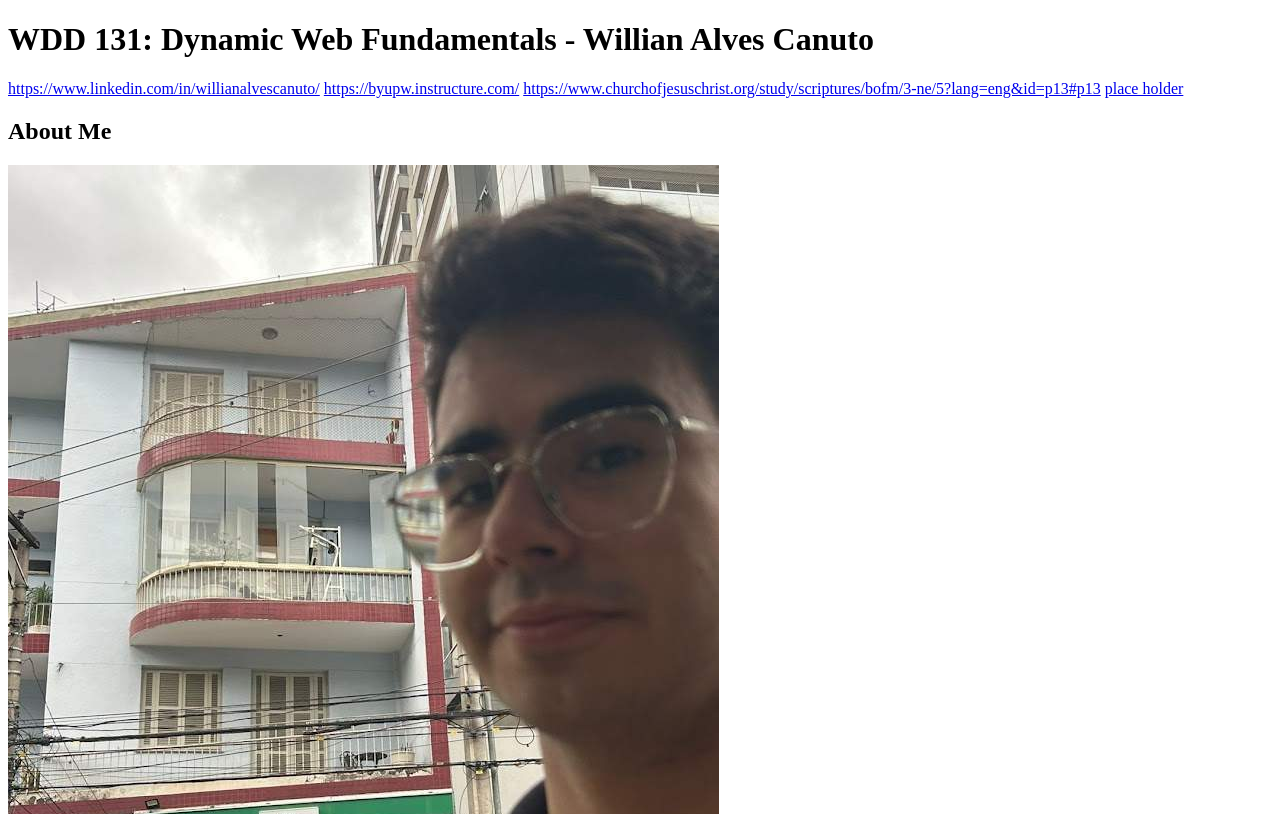
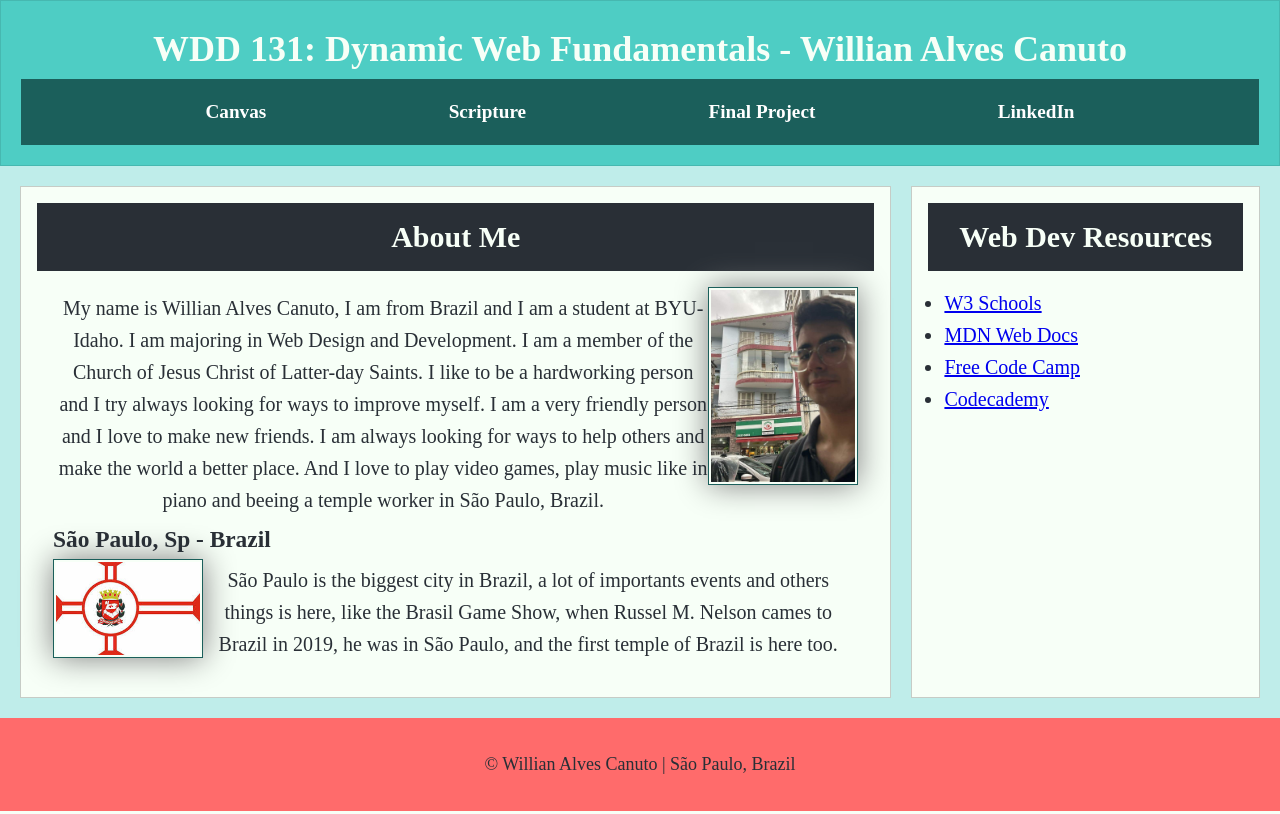
Before and after one commit to CaptainWillKidd/wdd131, a plain HTML site: page week01/index.html in a window 1280 px wide. Shown: the top 814 px of the page. Drawn offline with Linux system fonts and the light colour scheme; a web font is replaced by a local one.

Commit message:
css done and some ajust in html

```diff
--- a/week01/index.html
+++ b/week01/index.html
@@ -7,38 +7,48 @@
     <meta name="description" content="WDD 131 - Dynamic Web Fundamentals, Willian Alves Canuto,
     about me, portfolio, projects, contact">
     <meta name="author" content="Willian Alves Canuto">
+
+    <link rel="stylesheet" href="styles/base.css">
+
+    <link rel="preconnect" href="https://fonts.googleapis.com">
+    <link rel="preconnect" href="https://fonts.gstatic.com" crossorigin>
+    <link href="https://fonts.googleapis.com/css2?family=Markazi+Text:wght@400..700&display=swap" rel="stylesheet">
+
+    <script src="scripts/getdates.js" defer></script>
 </head>
 <body>
     <header>
         <h1>WDD 131: Dynamic Web Fundamentals - Willian Alves Canuto</h1>
         <nav>
-            <a href="Linkedin">https://www.linkedin.com/in/willianalvescanuto/</a>
-            <a href="Canvas">https://byupw.instructure.com/</a>
-            <a href="Scripture">https://www.churchofjesuschrist.org/study/scriptures/bofm/3-ne/5?lang=eng&id=p13#p13</a>
-            <a href="Final Project">place holder</a>
+            <a href="https://byupw.instructure.com/">Canvas</a>
+            <a href="https://www.churchofjesuschrist.org/study/scriptures/bofm/3-ne/5?lang=eng&id=p13#p13">Scripture</a>
+            <a href="Place Holder">Final Project</a>
+            <a href="https://www.linkedin.com/in/willianalvescanuto/">LinkedIn</a>
         </nav>
+
     </header>
 
     <main>
-        <section class="card 1">
+        <section class="card1">
             <h2>About Me</h2>
-            <img src="images/me.jpg" alt="Willian Alves Canuto">
+            <img class="image1" src="images/me.jpg" alt="Willian Alves Canuto">
             <p>My name is Willian Alves Canuto, I am from Brazil and I am a student at BYU-Idaho.
                 I am majoring in Web Design and Development. I am a member of the Church of Jesus Christ of Latter-day Saints.
                 I like to be a  hardworking person and I try always looking for ways to improve myself.
                 I am a very friendly person and I love to make new friends.
                 I am always looking for ways to help others and make the world a better place.
-                And I love to play video games, play music like in piano and beeing a temple worker in São Paulo, Brazil</p>
+                And I love to play video games, play music like in piano and beeing a temple worker in São Paulo, Brazil.
+            </p>
 
             <h3>São Paulo, Sp - Brazil</h3>
-            <img src="images/sao_paulo_bandeira.jpg" alt="Flag of São Paulo">
+            <img class="image2" src="images/sao_paulo_bandeira.jpg" alt="Flag of São Paulo">
             <p>São Paulo is the biggest city in Brazil, a lot of importants events and others things is here, like the Brasil Game Show,
                 when Russel M. Nelson cames to Brazil in 2019, he was in São Paulo, and the first temple of Brazil is here too.
             </p>
 
         </section>
 
-        <section class="card 2">
+        <section class="card2">
             <h2>Web Dev Resources</h2>
             <ul>
                 <li><a href="https://www.w3schools.com/" target="_blank">W3 Schools</a></li>
@@ -49,7 +59,8 @@
     </main>
 
     <footer>
-
+        <span id="currentyear"></span> &copy; Willian Alves Canuto | São Paulo, Brazil
+        <span id="lastmodified"></span>
     </footer>
 </body>
 </html>
--- a/week01/styles/base.css
+++ b/week01/styles/base.css
@@ -0,0 +1,111 @@
+* {
+    margin: 0;
+    padding: 0;
+    box-sizing: border-box;
+}
+
+body {
+    font-family:"Markazi Text", serif;
+    background-color: #F7FFF7;
+    color: #292F36;
+    line-height: 1.6;
+}
+
+header {
+    background-color: #4ECDC4;
+    color: #F7FFF7;
+    display: block;
+	padding: 20px;
+    font-size: large;
+    text-align: center;
+	border: 1px solid rgb(0 0 0 / 0.1);
+}
+
+nav {
+    display: flex;
+    justify-content: space-evenly;
+    background-color:#1B5F5B;
+    padding: 10px;
+    align-items: center;
+    width: 100%;
+    font-size: 150px;
+}
+
+nav a {
+    color: #F7FFF7;
+    display: block;
+    padding: 0.5rem;
+    text-decoration: none;
+    font-size: 1.2rem;
+    font-weight: 700;
+    color: #fff;
+}
+
+nav a:hover {
+    background-color: #FF6B6B;
+    color: #F7FFF7;
+}
+
+.image1 {
+    width: 150px;
+    height: auto;
+    border: 1px solid #1B5F5B;
+    padding: 2px;
+    box-shadow: 0 0 30px gray;
+    float: right;
+}
+
+.image2 {
+    width: 150px;
+    height: auto;
+    border: 1px solid #1B5F5B;
+    padding: 2px;
+    box-shadow: 0 0 30px gray;
+    float: left;
+}
+
+main img:hover {
+    transform: scale(1.1);
+}
+
+main {
+    margin: 0 auto;
+    padding: 1rem;
+    display: grid;
+    grid-template-columns: 2.5fr 1fr;
+    gap: 20px;
+    background: #BFEDEA;
+    padding: 20px;
+}
+
+main p {
+    padding: 5px;
+    text-align: center;
+}
+
+.card1, .card2 {
+    width: 100%;
+    margin: 0;
+    border: 1px solid rgba(0, 0, 0, 0.2);
+    padding: 2rem;
+    background-color: #F7FFF7;
+    color: #292F36;
+    text-align: justify;
+    font-size: 20px;
+}
+
+.card1 h2, .card2 h2 {
+    background-color: #292F36;
+    color: #F7FFF7;
+    padding: 10px;
+    margin: -1rem -1rem 1rem -1rem;
+    text-align: center;
+}
+
+footer {
+    background: #FF6B6B;
+    padding: 2rem;
+    text-align: center;
+    font-size: 18px;
+    grid-column: 1 / 5;
+}
```
